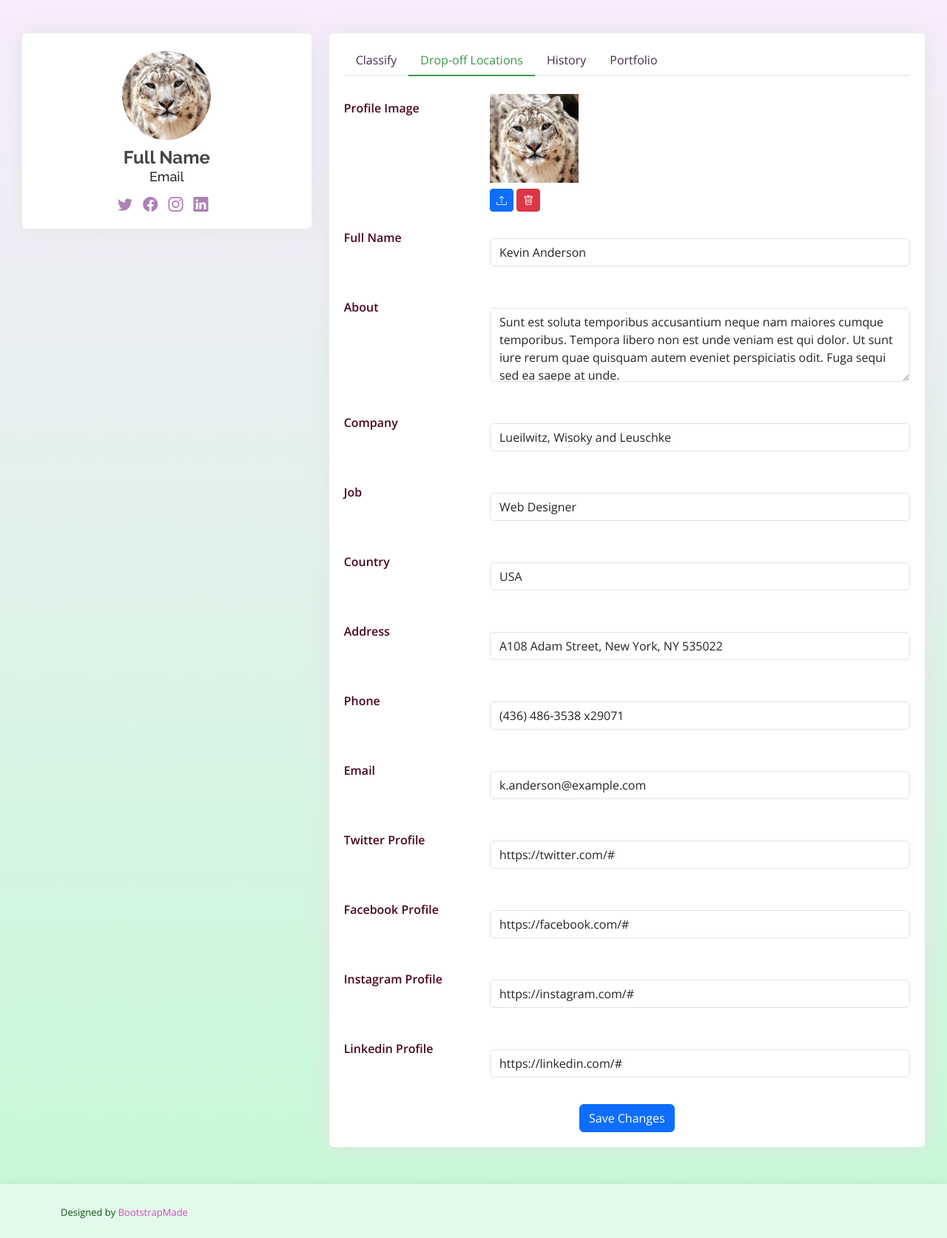
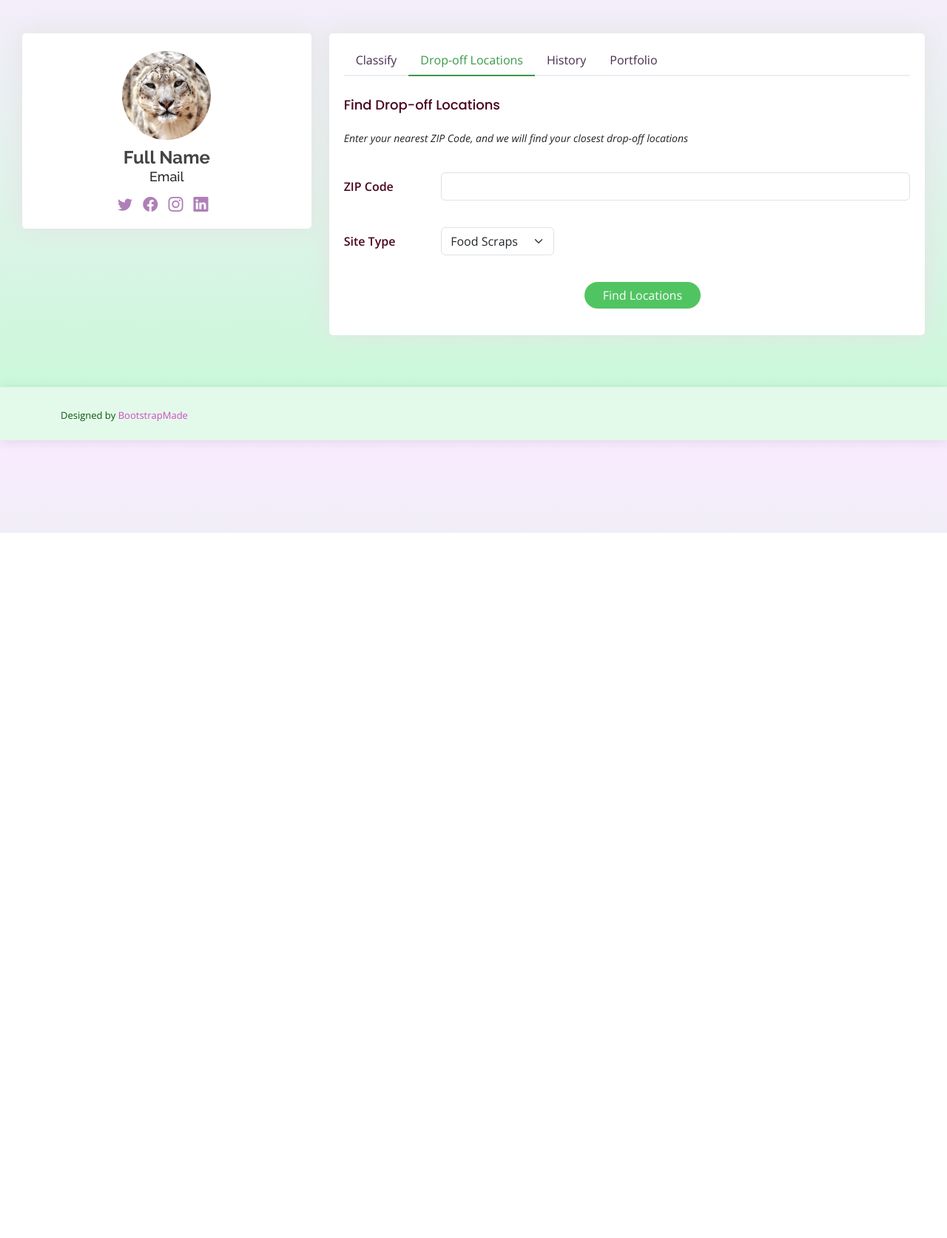
Before and after one commit to CEN5035-Summer-2023-Software-Eng/final-project-group_2, a Flask app: page /profile in a window 1280 px wide, after a click on "Drop-off Locations". Shown: the part 80-1753 px from the top of the page at 74% size. After the commit the page ends 800 px from the top, so only its background shows below. Run offline with Flask 3, Linux system fonts and the light colour scheme; some libraries are stand-ins or nearby versions.

Commit message:
Updated profile page

```diff
--- a/static/nice_admin/css/profilestyle.css
+++ b/static/nice_admin/css/profilestyle.css
@@ -211,7 +211,7 @@ body {
     padding: 20px 0 15px 0;
     font-size: 18px;
     font-weight: 500;
-    color: #0D5611;
+    color: #4A051C;
     font-family: "Poppins", sans-serif;
   }
 
@@ -256,10 +256,10 @@ body {
 /*--------------------------------------------------------------
 # Profie Page
 --------------------------------------------------------------*/
-.profile {
+  .profile {
     margin-top: 45px;
- }
-.profile .profile-card img {
+  }
+  .profile .profile-card img {
     max-width: 120px;
   }
 
@@ -287,33 +287,24 @@ body {
     color: #a8399b;
   }
 
-  .profile .profile-overview .row {
+  .profile .row {
     margin-bottom: 20px;
     font-size: 16px;
   }
 
-  .profile .profile-overview .card-title {
-    color: #4A051C;
-  }
-
-  .profile .profile-overview .label {
-    font-weight: 600;
-    color: #4A051C;
-  }
-
-  .profile .profile-edit label {
-    font-weight: 600;
-    color: #4A051C;
-  }
-
-  .profile .profile-edit img {
-    max-width: 120px;
-  }
+/*--------------------------------------------------------------
+# Classify Page
+--------------------------------------------------------------*/
 
   .profile .file-upload,
   .form-control {
     margin-top: 20px;
     margin-bottom: 20px;
+  }
+
+  .classify .file-upload {
+    font-weight: 600;
+    color: #4A051C;
   }
 
   .profile .btn-predict {
@@ -356,6 +347,87 @@ body {
     margin-bottom: 10px;
 }
 
+/*--------------------------------------------------------------
+# Locations Page
+--------------------------------------------------------------*/
+  .locations label {
+    font-weight: 600;
+    color: #4A051C;
+  }
+
+  .locations .card-title {
+    padding: 4px 0 15px 0;
+  }
+
+  .locations img {
+    max-width: 120px;
+  }
+
+  .locations .location-input-one,
+  .form-control {
+    margin-top: 20px;
+    margin-bottom: 20px;
+  }
+
+  .locations .location-input-two,
+  .form-select {
+    margin-bottom: 20px;
+  }
+
+  .profile .btn-find {
+    color: #fff;
+    background: #51c462;
+    border: none;
+    display: block;
+    margin: 0 auto;
+    border-radius: 50px;
+    padding: 6px 25px;
+    margin-left: 325px;
+  }
+
+  .profile .btn-find:hover {
+    color:#fff;
+    background: #3a9948;
+  }
+
+  .locations .form-select {
+    width: auto;
+  }
+
+  .custom-table {
+    margin-top: 40px;
+    margin-bottom: 20px;
+    font-size: 14px;
+  }
+
+  .custom-table tbody tr:nth-child(even) {
+    background-color: #f9eafd;
+  }
+
+  .custom-table tbody tr:nth-child(odd) {
+    background-color: #fdf5ff;
+  }
+
+  .custom-table thead tr {
+    background-color: #e29dda;
+  }
+
+  .custom-table th,
+  .custom-table td {
+    text-align: center;
+  }
+
+  .custom-table {
+    border-collapse: collapse;
+  }
+
+  .custom-table th,
+  .custom-table td {
+    border: 1px solid #979e98;
+    padding: 8px;
+  }
+
+
   /*--------------------------------------------------------------
   # Footer
   --------------------------------------------------------------*/
--- a/templates/profile.html
+++ b/templates/profile.html
@@ -103,7 +103,7 @@
                 </ul>
                 <div class="tab-content pt-2">
 
-                  <div class="tab-pane fade show active profile-overview" id="classify">
+                  <div class="tab-pane fade show active classify" id="classify">
                     <h5 class="card-title">Upload Waste Here</h5>
                     <p class="small fst-italic">Upload a picture of waste, and we will provide the classification details.</p>
 
@@ -125,110 +125,54 @@
                     <img id="displayed-image" src="">
                   </div>
 
-                  <div class="tab-pane fade profile-edit pt-3" id="locations">
+                  <div class="tab-pane fade locations pt-3" id="locations">
 
-                    <!-- Profile Edit Form -->
+                    <h5 class="card-title">Find Drop-off Locations</h5>
+                    <p class="small fst-italic">Enter your nearest ZIP Code, and we will find your closest drop-off locations</p>
+
                     <form>
                         <div class="row mb-3">
-                        <label for="profileImage" class="col-md-4 col-lg-3 col-form-label">Profile Image</label>
-                        <div class="col-md-8 col-lg-9">
-                          <img src="{{ url_for('static', filename='nice_admin/img/profile-img.png') }}" alt="Profile">
-                          <div class="pt-2">
-                            <a href="#" class="btn btn-primary btn-sm" title="Upload new profile image"><i class="bi bi-upload"></i></a>
-                            <a href="#" class="btn btn-danger btn-sm" title="Remove my profile image"><i class="bi bi-trash"></i></a>
-                          </div>
+                            <label for="inputNumber" class="col-sm-2 col-form-label location-input-one">ZIP Code</label>
+                            <div class="col-sm-10">
+                              <input type="number" class="form-control" id ="zip-code">
                             </div>
                         </div>
 
                         <div class="row mb-3">
-                        <label for="fullName" class="col-md-4 col-lg-3 col-form-label">Full Name</label>
-                        <div class="col-md-8 col-lg-9">
-                          <input name="fullName" type="text" class="form-control" id="fullName" value="Kevin Anderson">
+                            <label class="col-sm-2 col-form-label location-input-two">Site Type</label>
+                            <div class="col-sm-10">
+                              <select class="form-select" aria-label="Default select example">
+                                <option value="1">Food Scraps</option>
+                                <option value="2">Syringe</option>
+                                <option value="3">Electronics</option>
+                                <option value="4">Leaf</option>
+                                <option value="5">Special Waste</option>
+                              </select>
                             </div>
                         </div>
 
                         <div class="row mb-3">
-                        <label for="about" class="col-md-4 col-lg-3 col-form-label">About</label>
-                        <div class="col-md-8 col-lg-9">
-                          <textarea name="about" class="form-control" id="about" style="height: 100px">Sunt est soluta temporibus accusantium neque nam maiores cumque temporibus. Tempora libero non est unde veniam est qui dolor. Ut sunt iure rerum quae quisquam autem eveniet perspiciatis odit. Fuga sequi sed ea saepe at unde.</textarea>
+                            <div class="col-sm-10">
+                                <button type="button" class="btn btn-find" id="find-button">Find Locations</button>
                             </div>
                         </div>
-
-                      <div class="row mb-3">
-                        <label for="company" class="col-md-4 col-lg-3 col-form-label">Company</label>
-                        <div class="col-md-8 col-lg-9">
-                          <input name="company" type="text" class="form-control" id="company" value="Lueilwitz, Wisoky and Leuschke">
-                        </div>
-                      </div>
-
-                      <div class="row mb-3">
-                        <label for="Job" class="col-md-4 col-lg-3 col-form-label">Job</label>
-                        <div class="col-md-8 col-lg-9">
-                          <input name="job" type="text" class="form-control" id="Job" value="Web Designer">
-                        </div>
-                      </div>
-
-                      <div class="row mb-3">
-                        <label for="Country" class="col-md-4 col-lg-3 col-form-label">Country</label>
-                        <div class="col-md-8 col-lg-9">
-                          <input name="country" type="text" class="form-control" id="Country" value="USA">
-                        </div>
-                      </div>
-
-                      <div class="row mb-3">
-                        <label for="Address" class="col-md-4 col-lg-3 col-form-label">Address</label>
-                        <div class="col-md-8 col-lg-9">
-                          <input name="address" type="text" class="form-control" id="Address" value="A108 Adam Street, New York, NY 535022">
-                        </div>
-                      </div>
-
-                      <div class="row mb-3">
-                        <label for="Phone" class="col-md-4 col-lg-3 col-form-label">Phone</label>
-                        <div class="col-md-8 col-lg-9">
-                          <input name="phone" type="text" class="form-control" id="Phone" value="(436) 486-3538 x29071">
-                        </div>
-                      </div>
-
-                      <div class="row mb-3">
-                        <label for="Email" class="col-md-4 col-lg-3 col-form-label">Email</label>
-                        <div class="col-md-8 col-lg-9">
-                          <input name="email" type="email" class="form-control" id="Email" value="k.anderson@example.com">
-                        </div>
-                      </div>
-
-                      <div class="row mb-3">
-                        <label for="Twitter" class="col-md-4 col-lg-3 col-form-label">Twitter Profile</label>
-                        <div class="col-md-8 col-lg-9">
-                          <input name="twitter" type="text" class="form-control" id="Twitter" value="https://twitter.com/#">
-                        </div>
-                      </div>
-
-                      <div class="row mb-3">
-                        <label for="Facebook" class="col-md-4 col-lg-3 col-form-label">Facebook Profile</label>
-                        <div class="col-md-8 col-lg-9">
-                          <input name="facebook" type="text" class="form-control" id="Facebook" value="https://facebook.com/#">
-                        </div>
-                      </div>
-
-                      <div class="row mb-3">
-                        <label for="Instagram" class="col-md-4 col-lg-3 col-form-label">Instagram Profile</label>
-                        <div class="col-md-8 col-lg-9">
-                          <input name="instagram" type="text" class="form-control" id="Instagram" value="https://instagram.com/#">
-                        </div>
-                      </div>
-
-                      <div class="row mb-3">
-                        <label for="Linkedin" class="col-md-4 col-lg-3 col-form-label">Linkedin Profile</label>
-                        <div class="col-md-8 col-lg-9">
-                          <input name="linkedin" type="text" class="form-control" id="Linkedin" value="https://linkedin.com/#">
-                        </div>
-                      </div>
-
-                      <div class="text-center">
-                        <button type="submit" class="btn btn-primary">Save Changes</button>
-                      </div>
-                    </form><!-- End Profile Edit Form -->
-
+                    </form><!-- End Locations Form -->
+                    <table class="custom-table" id="locations-table" style="display: none;">
+                              <thead id="table-heading">
+                                <tr>
+                                  <th scope="col">Site Name</th>
+                                  <th scope="col">Site Type</th>
+                                  <th scope="col">Borough</th>
+                                  <th scope="col">Site Address</th>
+                                  <th scope="col">ZIP Code</th>
+                                  <th scope="col">Phone #</th>
+                                  <th scope="col">Daily Hours</th>
+                                  <th scope="col">Notes</th>
+                                </tr>
+                              </thead>
+                              <tbody id="locations-table-body"></tbody>
+                            </table>
+                            <!-- End Table -->
                   </div>
 
                   <div class="tab-pane fade pt-3" id="history">
@@ -359,7 +303,6 @@
             `;
     }
 
-
     document.getElementById("predict-button").addEventListener("click", async () => {
             // Get uploaded file
             const imageFile = document.getElementById("image-upload").files[0];
@@ -377,6 +320,48 @@
             };
             reader.readAsDataURL(imageFile);
     });
+
+    function displayTableResults(tableBody) {
+        const newRow1 = document.createElement("tr");
+        newRow1.innerHTML = `
+            <td>NW Site</td>
+            <td>Electronics</td>
+            <td>Queens</td>
+            <td>123 Waste Ave</td>
+            <td>10433</td>
+            <td></td>
+            <td>Monday 10am-5pm</td>
+            <td>Front desk lobby</td>
+        `;
+        tableBody.appendChild(newRow1);
+
+        const newRow2 = document.createElement("tr");
+        newRow2.innerHTML = `
+            <td>ABC Center</td>
+            <td>Syringe</td>
+            <td>Bronx</td>
+            <td>123 Ave</td>
+            <td>10456</td>
+            <td>1234567890</td>
+            <td>T and W</td>
+            <td>Lobby - ask for nursing supervisor</td>
+        `;
+        tableBody.appendChild(newRow2);
+    }
+
+    document.getElementById("find-button").addEventListener("click", () => {
+        const locationsTableBody = document.getElementById("locations-table-body");
+        displayTableResults(locationsTableBody);
+
+        const locationsTable = document.getElementById("locations-table");
+
+        if (locationsTable.style.display === "none") {
+            locationsTable.style.display = "table";
+        } else {
+            locationsTable.style.display = "none";
+        }
+    });
+
   </script>
 
 
```
Lines whose indentation alone changed are shown as unchanged.
